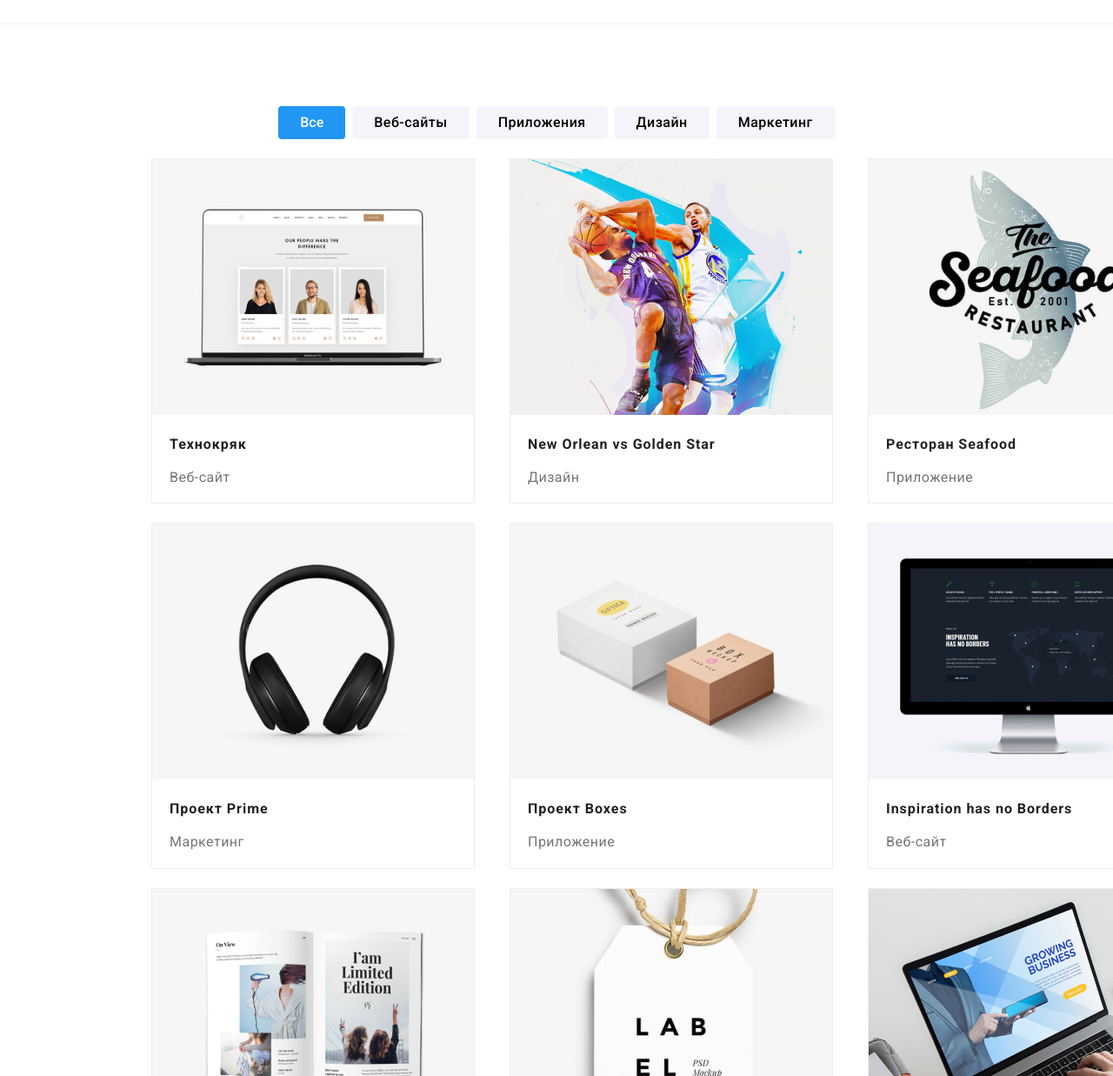
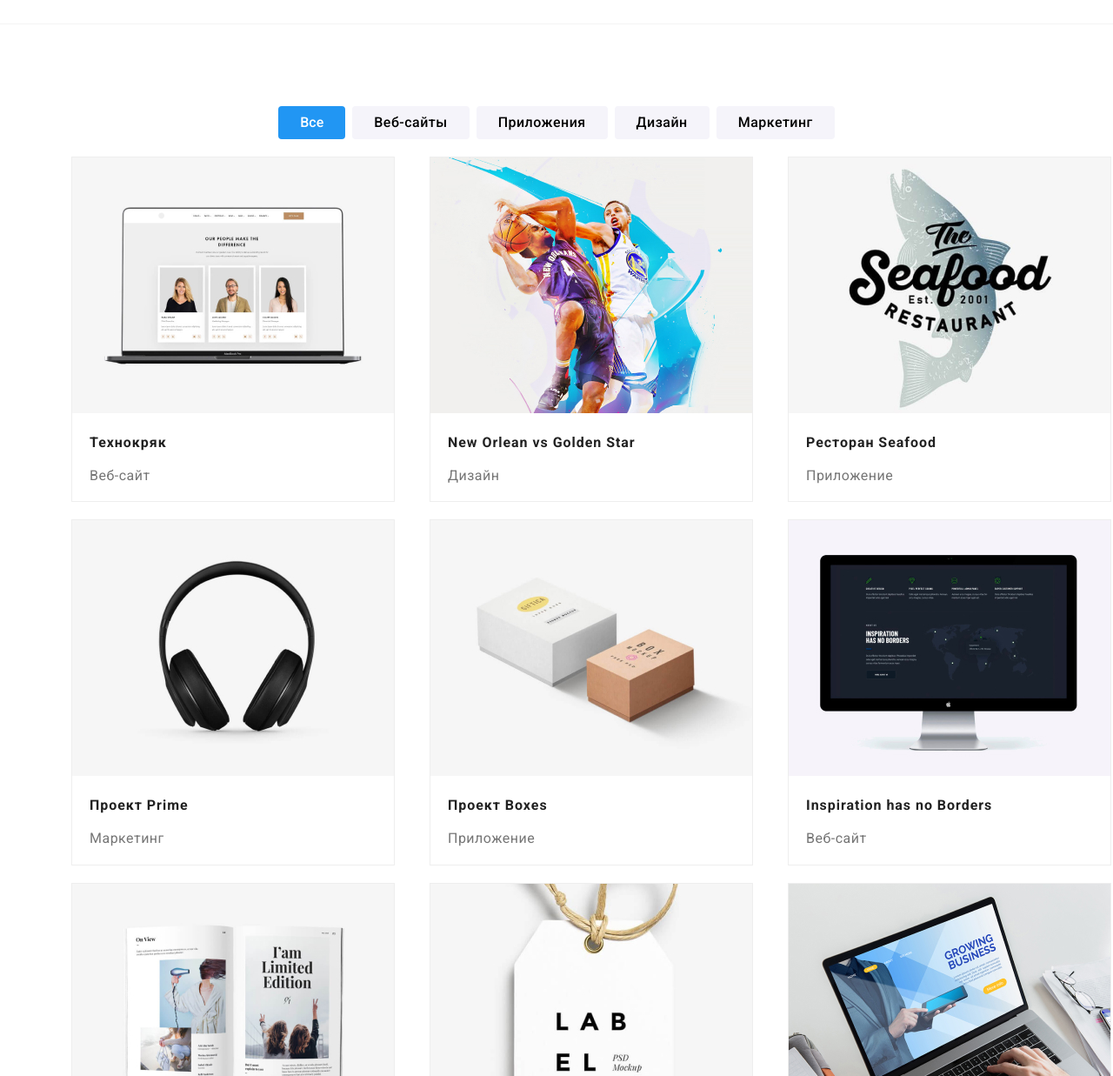
Before and after one commit to artcheck/goit-markup-hw-03, a plain HTML site: page portfolio.html in a window 1280 px wide. Shown: the part 63-1300 px from the top of the page at 87% size. Drawn offline with nearby package versions, Linux system fonts and the light colour scheme.

Commit message:
fixed issues

```diff
--- a/css/styles.css
+++ b/css/styles.css
@@ -161,7 +161,7 @@ ul{
 }
 /* Section */
 .section{
-  padding: 92px;
+  padding: 94px 0px;
   overflow-x:hidden;
 }
 /* Features */
@@ -346,7 +346,7 @@ ul{
 }
 .filter {
   color: var(--title-text-color);
-  margin: 2px 4px;
+  margin: 0px 4px;
   border-radius: 4px;
 }
 .filter-button {
@@ -391,7 +391,7 @@ ul{
 }
 .portfolio_list {
   border: 1px solid #EEEEEE;
-  margin: 20px 20px 2px 20px;
+  margin: 20px 20px 0px 20px;
 }
 .portfolio-list_link {
   color: var(--title-text-color);
```
Also changed, not shown: index.html (+1 -1 lines).
